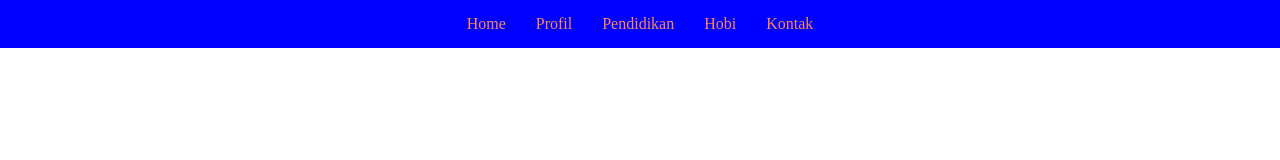
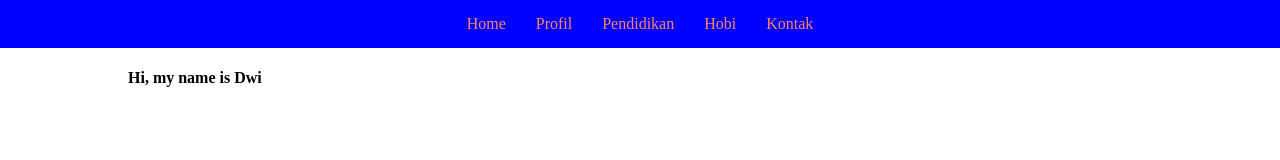
Before and after one commit to dwisign/cn-project-1-html-css-mar-2024, a plain HTML site: page index.html in a window 1280 px wide. Drawn offline with Linux system fonts and the light colour scheme.

Commit message:
update index

```diff
--- a/index.html
+++ b/index.html
@@ -27,7 +27,7 @@
 
     <div class="section-hero">
         <div class="container">
-
+            <h4>Hi, my name is Dwi</h4>
         </div>
     </div>
 
```
